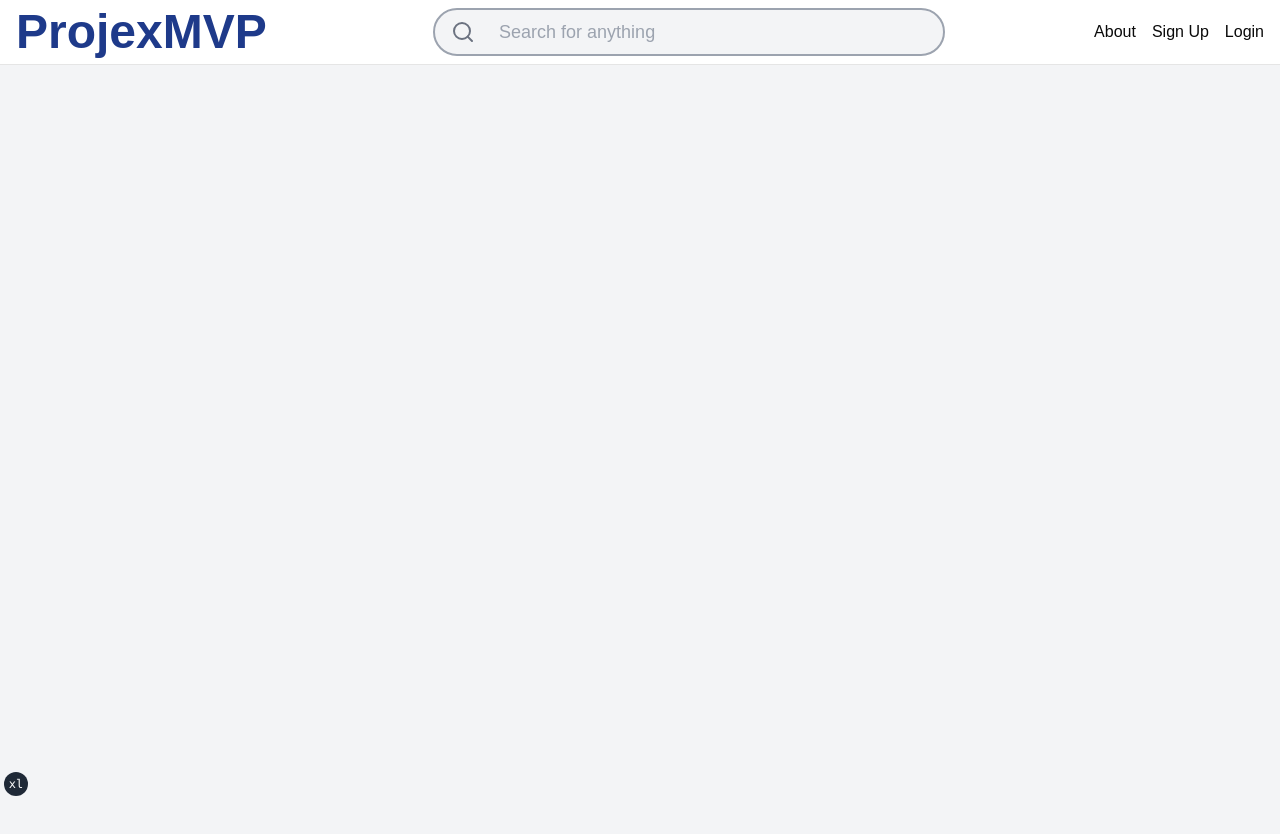
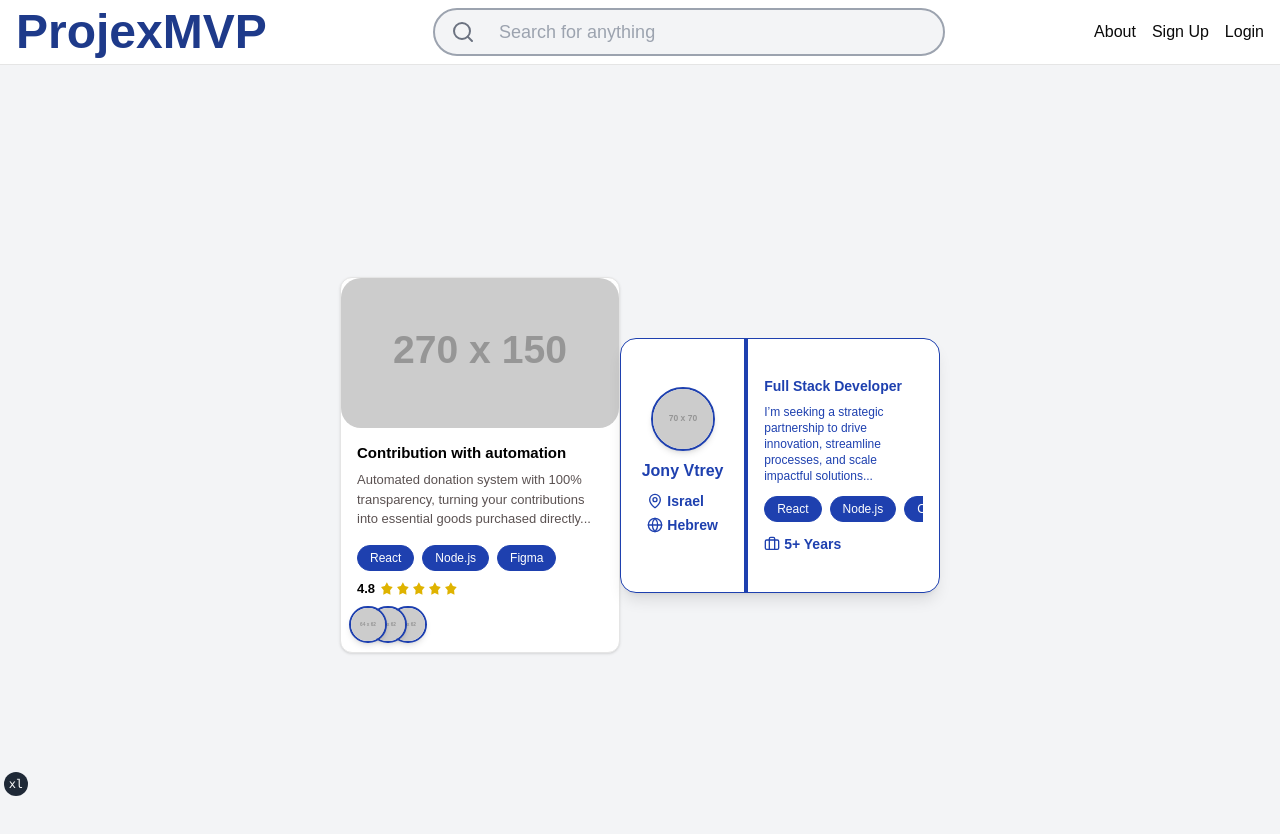
Before and after one commit to Eliya324/ProjexMVP, a Next.js app: page / in a window 1280 px wide. Shown: the top 834 px of the page. Built offline with nearby package versions, Linux system fonts and the light colour scheme.

Commit message:
Include all changes and new files

```diff
--- a/src/app/page.tsx
+++ b/src/app/page.tsx
@@ -1,9 +1,13 @@
 import Image from "next/image";
 import { Button } from "@/components/ui/Button";
+import ProjectCard from "@/components/ui/ProjectCard";
+import UserCard from "@/components/ui/UserCard";
 export default function Home() {
   return (
     <div>
       <div className="flex justify-center items-center h-screen bg-gray-100">
+        <ProjectCard></ProjectCard>
+        <UserCard></UserCard>
       </div>
     </div>
   );
--- /dev/null
+++ b/src/components/ui/ProjectCard.tsx
@@ -0,0 +1,67 @@
+import { Card, CardContent } from "@/components/ui/card";
+
+const ProjectCard = () => {
+    const techStack = ["React", "Node.js", "Figma"];
+    const profiles = Array(3).fill("https://placehold.co/64x62");
+    const rating = 4.8;
+    const starCount = 5;
+    const projectImage = "https://placehold.co/270x150";
+    const projectName = "Contribution with automation";
+    const projectDescription = "Automated donation system with 100% transparency, turning your contributions into essential goods purchased directly...";
+
+    return (
+        <Card className="w-[280px] flex flex-col overflow-hidden">
+            <div className="relative w-full" style={{ height: '150px' }}>
+                <img className="w-full h-full object-cover rounded-[20px]" src={projectImage} alt="Project" />
+            </div>
+            <CardContent className="relative flex flex-col justify-between h-auto overflow-hidden">
+                <div className="mt-4 px-2 flex-1">
+                    <div className="text-[15px] font-bold text-black leading-tight">
+                        {projectName}
+                    </div>
+                    <div className="text-[13px] text-[#5B5252] mt-2">
+                        {projectDescription}
+                    </div>
+                </div>
+                <div className="flex overflow-x-auto whitespace-nowrap mt-4 gap-2 px-2">
+                    {techStack.map((skill, index) => (
+                        <span
+                            key={index}
+                            className="px-3 py-1 bg-blue-800 text-white text-xs font-medium rounded-full border border-blue-800"
+                        >
+                            {skill}
+                        </span>
+                    ))}
+                </div>
+                <div className="flex items-center justify-left mt-2 px-2">
+                    <div className="text-[13px] text-black font-bold">{rating}</div>
+                    <div className="flex gap-1 px-1.5">
+                        {[...Array(starCount)].map((_, i) => (
+                            <div key={i}>
+                                <svg width="12" height="13" viewBox="0 0 25 26" fill="none" xmlns="http://www.w3.org/2000/svg">
+                                    <path d="M12.2139 0L16.3657 7.97456L24.4278 9.92771L18.9316 16.8094L19.7625 25.9911L12.2139 22.2697L4.6653 25.9911L5.49627 16.8094L0 9.92771L8.06218 7.97456L12.2139 0Z" fill="#DFB300" />
+                                </svg>
+                            </div>
+                        ))}
+                    </div>
+                </div>
+                <div className="flex gap-2 mt-4 px-2 h-[30px] relative -top-2">
+                    {profiles.map((src, i) => (
+                        <img
+                            key={i}
+                            className="w-[38px] h-[40] rounded-full border-[2px] border-blue-800 shadow-md absolute"
+                            style={{
+                                left: `${i * 20}px`,
+                                zIndex: 10 - i,
+                            }}
+                            src={src}
+                            alt={`Profile ${i + 1}`}
+                        />
+                    ))}
+                </div>
+            </CardContent>
+        </Card>
+    );
+};
+
+export default ProjectCard;
--- /dev/null
+++ b/src/components/ui/UserCard.tsx
@@ -0,0 +1,61 @@
+import { Card } from "@/components/ui/card";
+import { MapPin, Globe, Briefcase } from "lucide-react";
+
+const UserCard = () => {
+    const profile = {
+        name: "Jony Vtrey",
+        imageUrl: "https://placehold.co/70x70",
+        location: "Israel",
+        language: "Hebrew",
+        jobTitle: "Full Stack Developer",
+        description: "I’m seeking a strategic partnership to drive innovation, streamline processes, and scale impactful solutions...",
+        skills: ["React", "Node.js", "C#"],
+        experience: "5+ Years"
+    };
+    return (
+        <div className="relative max-w-[320px]">
+            <Card className="relative w-full h-[255px] bg-white border border-blue-800 rounded-2xl shadow-lg flex">
+                {/* Profile Section */}
+                <div className="w-2/5 flex flex-col pt-12 items-center text-center">
+                    <img
+                        className="w-16 h-16 rounded-full border-2 border-blue-800 shadow-md"
+                        src={profile.imageUrl}
+                        alt="Profile"
+                    />
+                    <h2 className="text-blue-800 font-bold text-base mt-2">{profile.name}</h2>
+                    <div className="flex flex-col gap-1 mt-2 text-sm text-blue-800 font-bold">
+                        <div className="flex items-center gap-1">
+                            <MapPin size={16} /> <span>{profile.location}</span>
+                        </div>
+                        <div className="flex items-center gap-1">
+                            <Globe size={16} /> <span>{profile.language}</span>
+                        </div>
+                    </div>
+                </div>
+                <div className="w-1 bg-blue-800 h-full shrink-0"></div>
+                {/* Details Section */}
+                <div className="w-3/5 flex flex-col justify-center p-4">
+                    <p className="text-blue-800 font-bold text-sm">{profile.jobTitle}</p>
+                    <p className="text-blue-800 text-xs mt-2">{profile.description}</p>
+
+                    <div className="flex overflow-x-auto whitespace-nowrap mt-3 gap-2">
+                        {profile.skills.map((skill, index) => (
+                            <span
+                                key={index}
+                                className="px-3 py-1 bg-blue-800 text-white text-xs font-medium rounded-full border border-blue-800"
+                            >
+                                {skill}
+                            </span>
+                        ))}
+                    </div>
+
+                    <div className="flex items-center gap-1 mt-3 text-sm text-blue-800 font-bold">
+                        <Briefcase size={16} /> <span>{profile.experience}</span>
+                    </div>
+                </div>
+            </Card>
+        </div>
+    );
+}
+
+export default UserCard;
--- /dev/null
+++ b/src/components/ui/card.tsx
@@ -0,0 +1,76 @@
+import * as React from "react"
+
+import { cn } from "@/lib/utils"
+
+const Card = React.forwardRef<
+  HTMLDivElement,
+  React.HTMLAttributes<HTMLDivElement>
+>(({ className, ...props }, ref) => (
+  <div
+    ref={ref}
+    className={cn(
+      "rounded-xl border bg-card text-card-foreground shadow",
+      className
+    )}
+    {...props}
+  />
+))
+Card.displayName = "Card"
+
+const CardHeader = React.forwardRef<
+  HTMLDivElement,
+  React.HTMLAttributes<HTMLDivElement>
+>(({ className, ...props }, ref) => (
+  <div
+    ref={ref}
+    className={cn("flex flex-col space-y-1.5 p-6", className)}
+    {...props}
+  />
+))
+CardHeader.displayName = "CardHeader"
+
+const CardTitle = React.forwardRef<
+  HTMLDivElement,
+  React.HTMLAttributes<HTMLDivElement>
+>(({ className, ...props }, ref) => (
+  <div
+    ref={ref}
+    className={cn("font-semibold leading-none tracking-tight", className)}
+    {...props}
+  />
+))
+CardTitle.displayName = "CardTitle"
+
+const CardDescription = React.forwardRef<
+  HTMLDivElement,
+  React.HTMLAttributes<HTMLDivElement>
+>(({ className, ...props }, ref) => (
+  <div
+    ref={ref}
+    className={cn("text-sm text-muted-foreground", className)}
+    {...props}
+  />
+))
+CardDescription.displayName = "CardDescription"
+
+const CardContent = React.forwardRef<
+  HTMLDivElement,
+  React.HTMLAttributes<HTMLDivElement>
+>(({ className, ...props }, ref) => (
+  <div ref={ref} className={cn("p-2 pt-0", className)} {...props} />
+))
+CardContent.displayName = "CardContent"
+
+const CardFooter = React.forwardRef<
+  HTMLDivElement,
+  React.HTMLAttributes<HTMLDivElement>
+>(({ className, ...props }, ref) => (
+  <div
+    ref={ref}
+    className={cn("flex items-center p-6 pt-0", className)}
+    {...props}
+  />
+))
+CardFooter.displayName = "CardFooter"
+
+export { Card, CardHeader, CardFooter, CardTitle, CardDescription, CardContent }
```
